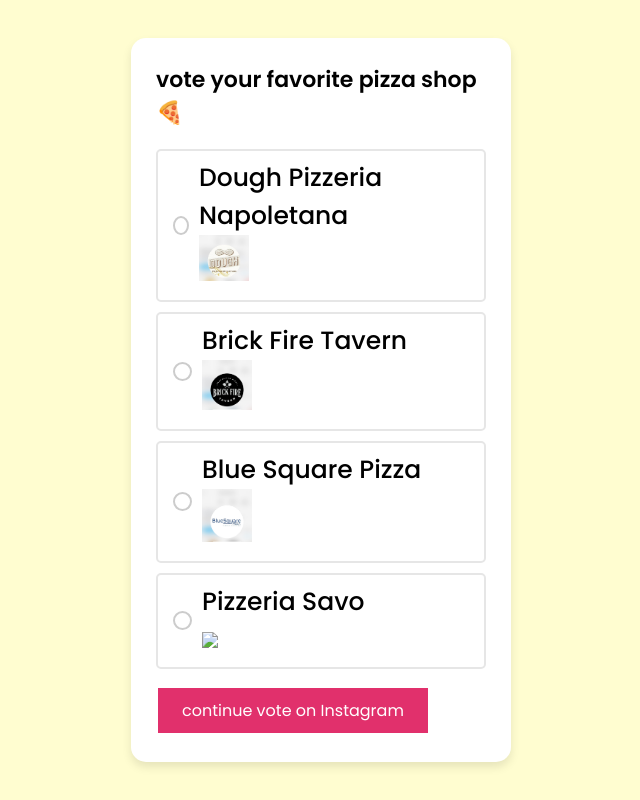
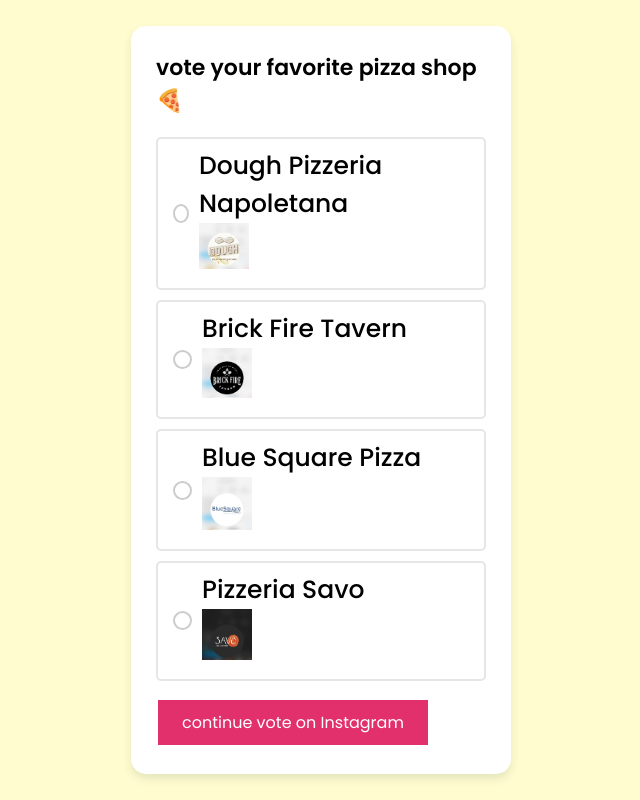
Before and after one commit to josebattle/pizzaa, a plain HTML site: page index.html in a window 1280 px wide. Shown: the whole page, without its empty margins (319-959 px from the left). Drawn offline with Linux system fonts and the light colour scheme.

Commit message:
Update index.html

```diff
--- a/index.html
+++ b/index.html
@@ -253,7 +253,7 @@
         <span class="circle"></span>
             <span class="text" style="font-size: 25px;">Pizzeria Savo
               <br>
-                <img src="savo.jpg" style="width: 50px;">
+                <img src="savo.jpeg" style="width: 50px;">
             </span>
           </div>
           <span class="percent">15%</span>
```
